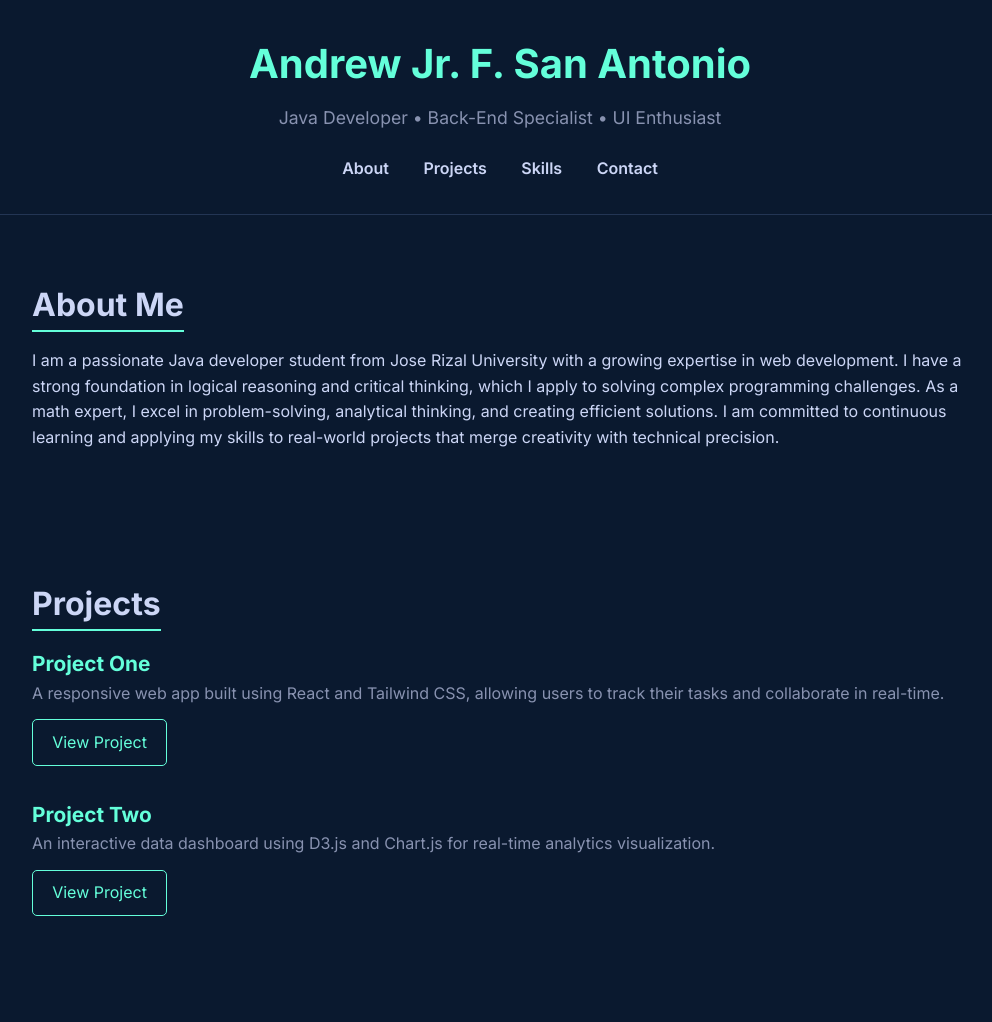
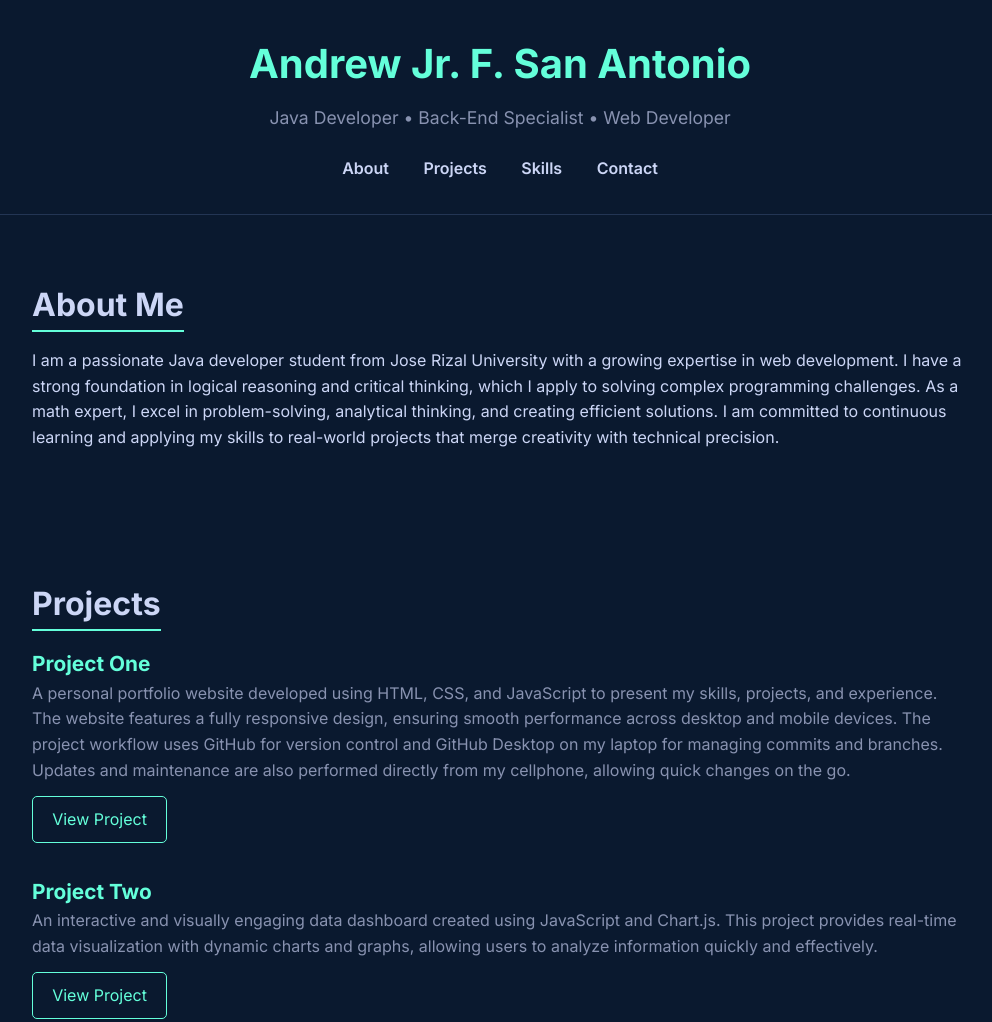
Before and after one commit to AndrewSanAntonio1/MyPortfolio, a plain HTML site: page index.html in a window 1280 px wide. Shown: the top 1022 px of the page, without its empty margins (140-1132 px from the left). Drawn offline with Linux system fonts and the light colour scheme.

Commit message:
Update project 1 and 2 and update my header

```diff
--- a/index.html
+++ b/index.html
@@ -141,7 +141,7 @@
 
   <header>
     <h1>Andrew Jr. F. San Antonio</h1>
-    <p>Java Developer • Back-End Specialist • UI Enthusiast</p>
+    <p>Java Developer • Back-End Specialist • Web Developer</p>
     <nav>
       <a href="#about">About</a>
       <a href="#projects">Projects</a>
@@ -162,13 +162,15 @@
 
     <div class="project">
       <h3>Project One</h3>
-      <p>A responsive web app built using React and Tailwind CSS, allowing users to track their tasks and collaborate in real-time.</p>
+      <p>A personal portfolio website developed using HTML, CSS, and JavaScript to present my skills, projects, and experience. The website features a fully responsive design, ensuring smooth performance across desktop and mobile devices.
+
+The project workflow uses GitHub for version control and GitHub Desktop on my laptop for managing commits and branches. Updates and maintenance are also performed directly from my cellphone, allowing quick changes on the go.</p>
       <a href="#" class="button" target="_blank">View Project</a>
     </div>
 
     <div class="project">
       <h3>Project Two</h3>
-      <p>An interactive data dashboard using D3.js and Chart.js for real-time analytics visualization.</p>
+      <p>An interactive and visually engaging data dashboard created using JavaScript and Chart.js. This project provides real-time data visualization with dynamic charts and graphs, allowing users to analyze information quickly and effectively.</p>
       <a href="#" class="button" target="_blank">View Project</a>
     </div>
   </section>
```
